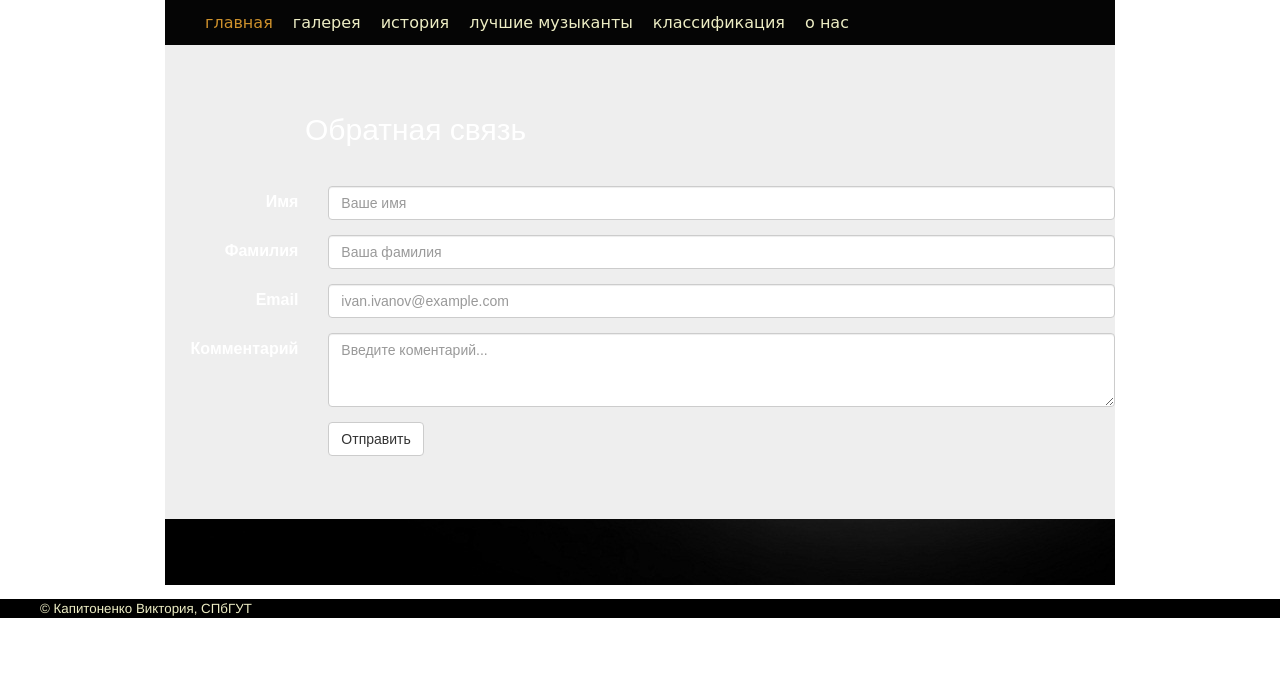
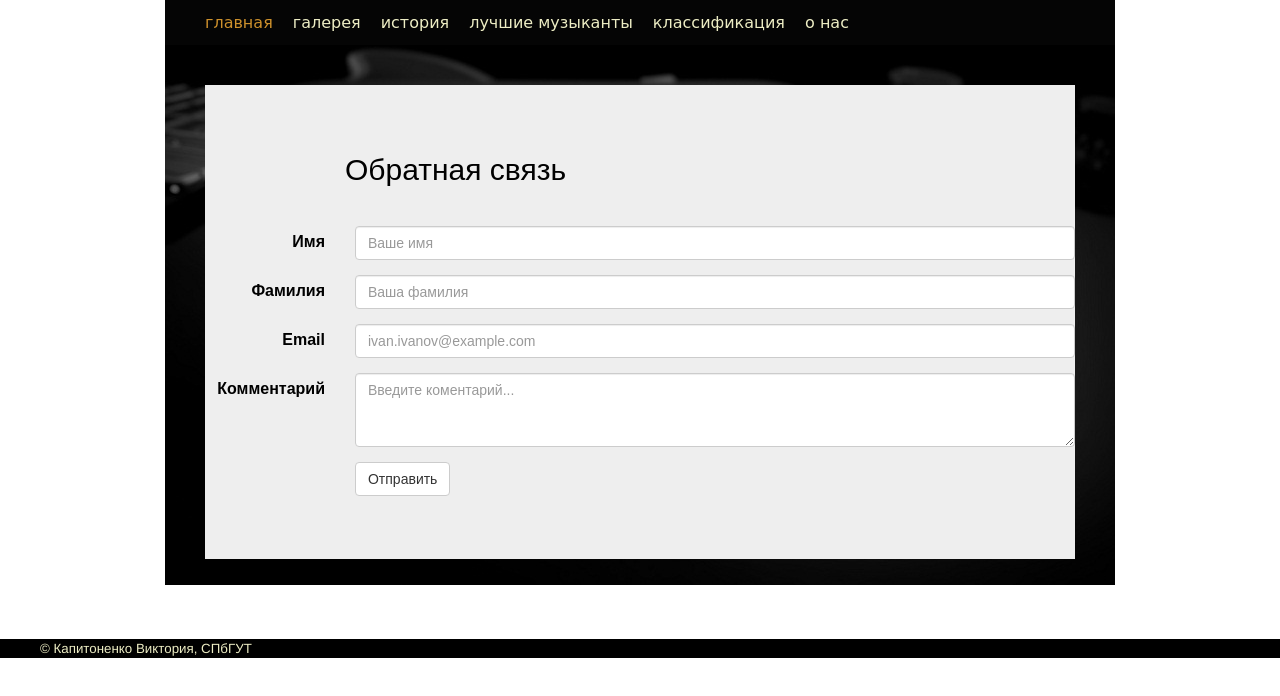
Before and after one commit to kaptn3/guitar, a plain HTML site: page pages/about.html in a window 1280 px wide. Drawn offline with Linux system fonts and the light colour scheme; files whose address does not match are found by name.

Commit message:
Update styles.css

```diff
--- a/css/styles.css
+++ b/css/styles.css
@@ -76,7 +76,18 @@ em {
 .head {
   margin-left: 140px;
   margin-bottom: 40px;
+  color: black;
 }
+
+label {
+  color:black;
+}
+
+.jumbotron {
+  margin: 40px;
+}
+
+
 
 /* Widgets */
 
```
